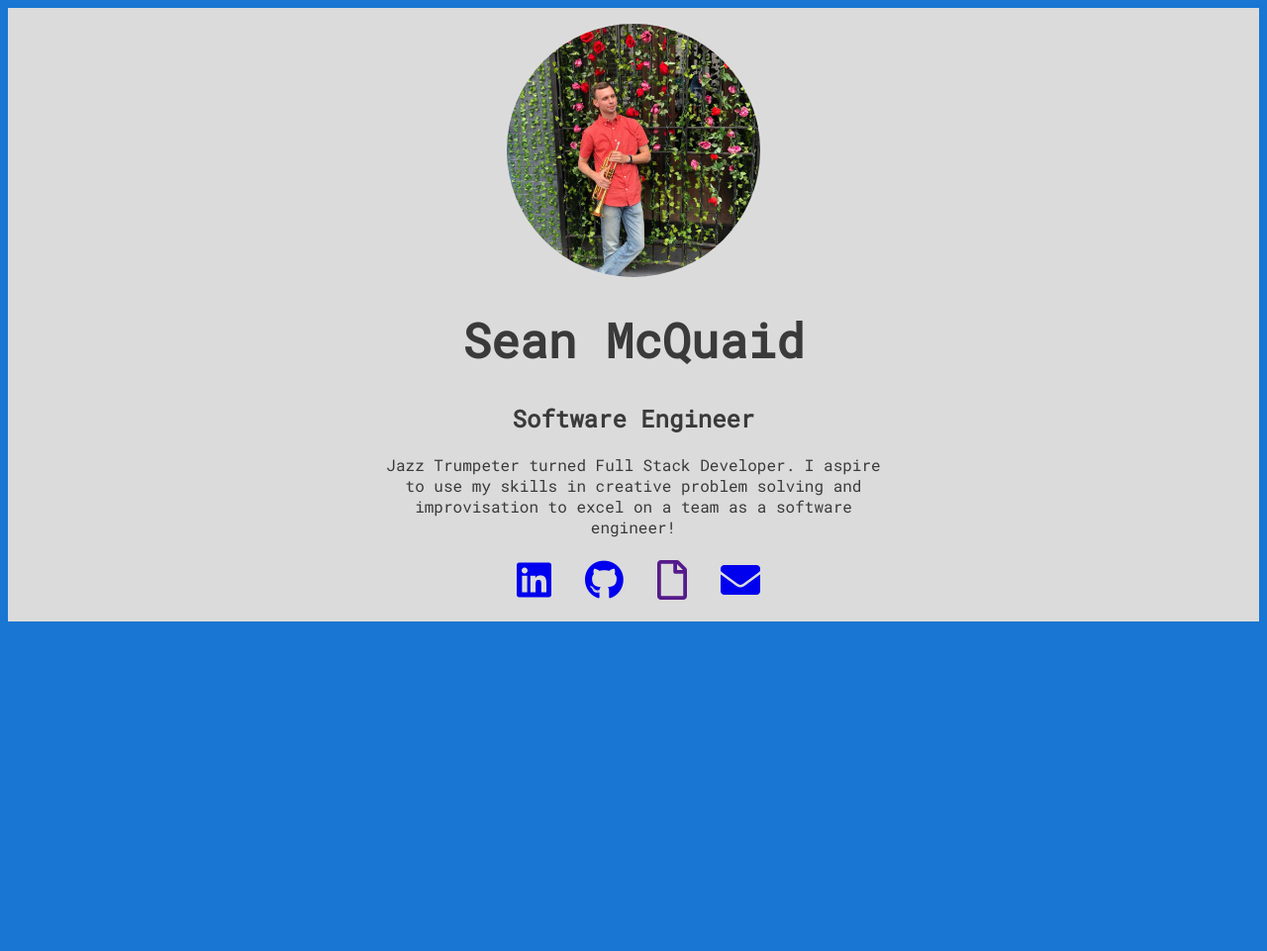
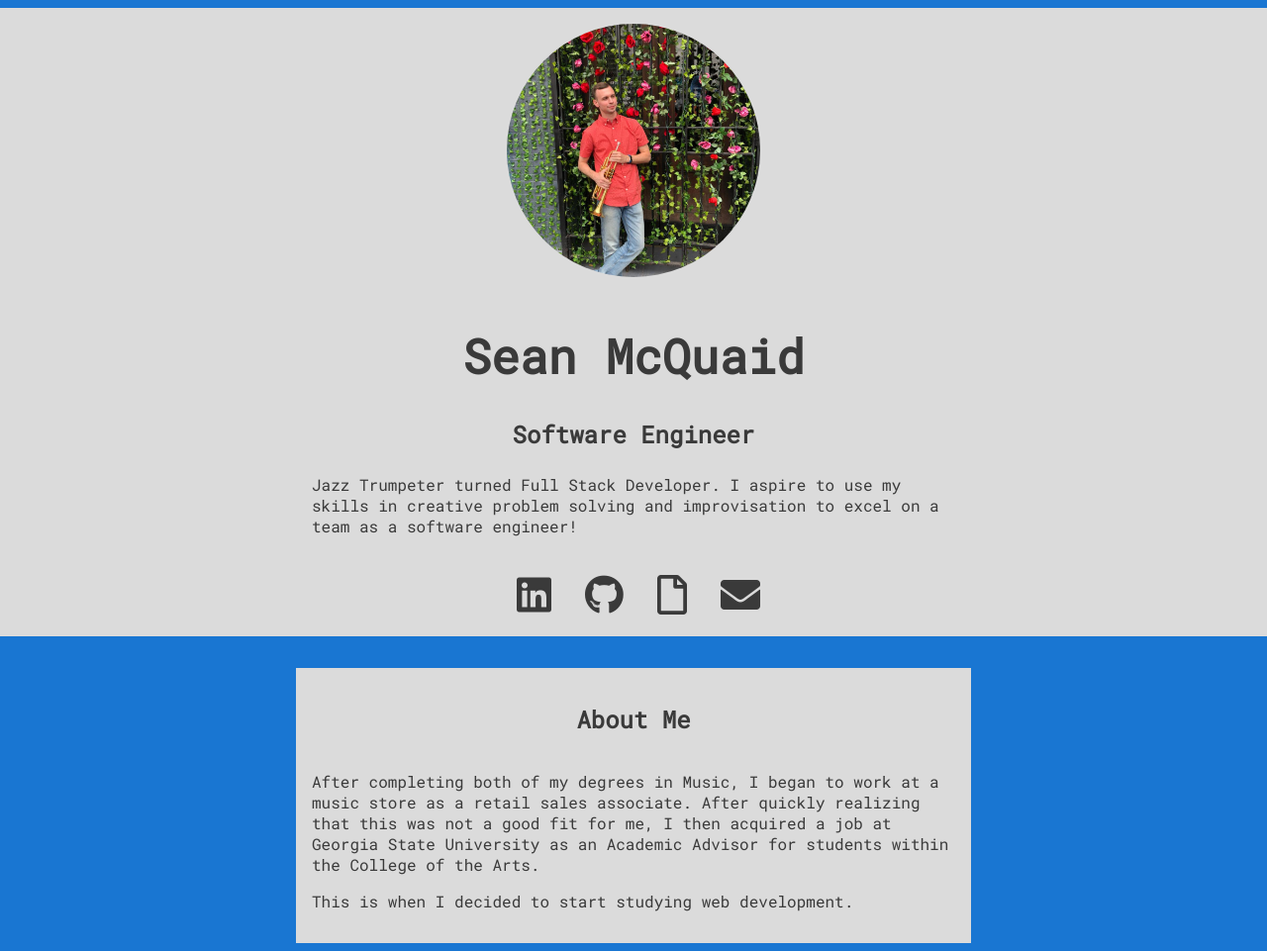
Before and after one commit to seanmcquaid/Old-Portfolio-Website, a plain HTML site: page index.html in a window 1280 px wide. Shown: the whole page at 99% size. Before the commit the page ends 800 px from the top, so only its background shows below. Drawn offline with nearby package versions, Linux system fonts and the light colour scheme.

Commit message:
making slow progress

```diff
--- a/index.html
+++ b/index.html
@@ -17,18 +17,11 @@
         <!-- Name on Left -->
         <!-- Options to Navigate on Right -->
 
-    <!-- Welcome -->
-    <!-- Image of Head shot -->
-    <!-- Name -->
-    <!-- Job Title -->
-    <!-- Small blurb -->
-    <!-- contact icons -->
-
         <div class="welcome">
             <img class="headshot" src="images/headShot.jpg">
             <div class="text">
                 <h1 class="name">Sean McQuaid</h1>
-            <h2 class="job-title">Software Engineer</h2>
+                <h3 class="job-title">Software Engineer</h3>
                 <p class="mini-bio">Jazz Trumpeter turned Full Stack Developer. I aspire to use my skills in creative problem solving and improvisation to excel on a team as a software engineer!</p>
             </div>
             <div class="contact-icons">
@@ -41,6 +34,14 @@
 
         <!-- About Me -->
         <!-- two paragraphs of quality content about background -->
+
+        <div class="about-me">
+            <h2>About Me</h2>
+            <div class="bio-text">
+                <p class="bio-paragraph">After completing both of my degrees in Music, I began to work at a music store as a retail sales associate. After quickly realizing that this was not a good fit for me, I then acquired a job at Georgia State University as an Academic Advisor for students within the College of the Arts.</p>
+                <p class="bio-paragraph">This is when I decided to start studying web development. </p>
+            </div>
+        </div>
 
         <!-- Skills -->
         <!-- Create Grid of All Skills -->
--- a/styles.css
+++ b/styles.css
@@ -24,13 +24,18 @@ think about colors that can surround content and make it pop */
 body {
     background-color: #1976d2;
     font-family: 'Roboto Mono', monospace;
+    display: flex;
+    justify-content: center;
 }
 
-/* Main container */
+/* main container */
 
 .main-container {
+    width: 100%;
+    height: 100%;
     display: flex;
-    justify-content: center;
+    flex-direction: column;
+    align-items: center;
 }
 
 /* Welcome */
@@ -48,7 +53,8 @@ body {
 }
 
 .welcome .text {
-    max-width: 520px;
+    max-width: 650px;
+    padding: 1em;
 }
 
 .name {
@@ -57,6 +63,10 @@ body {
 
 .job-title {
     font-size: 1.5em;
+}
+
+.mini-bio {
+    text-align: left;
 }
 
 .headshot {
@@ -71,4 +81,24 @@ body {
 
 .contact-icon {
     margin-left: 0.25em;
+    color:rgb(58, 58, 58);
 }
+
+/* about me */
+
+.about-me {
+    background-color: rgb(219, 219, 219);
+    color:rgb(58, 58, 58);
+    width: auto;
+    margin-top: 2em;
+    padding: 1em;
+    display: flex;
+    flex-direction: column;
+    justify-content: center;
+    align-items: center;
+}
+
+.bio-text {
+    max-width: 650px;
+    text-align: left;
+}
```
Lines whose indentation alone changed are shown as unchanged.
